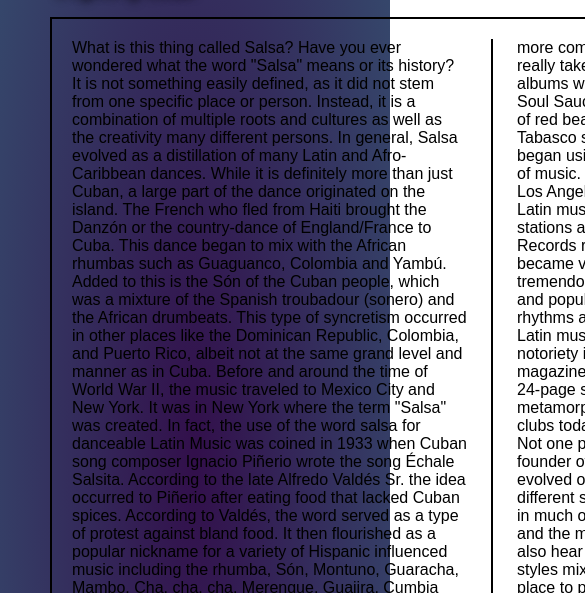
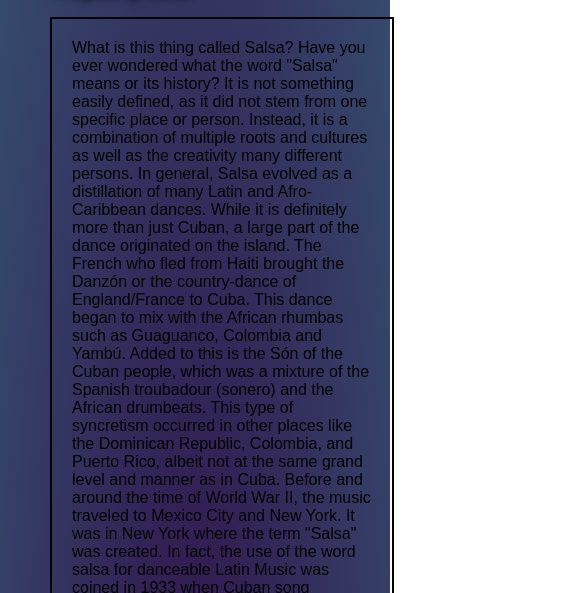
Before and after one commit to tjdiamond/HTML5CSS3-HW2, a plain HTML site: page index.html in a window 390 px wide. Shown: the part 251-844 px from the top of the page, 585 px wide, since content can reach past the window. Drawn offline with Linux system fonts and the light colour scheme.

Commit message:
13th upload

```diff
--- a/css/mystyle.css
+++ b/css/mystyle.css
@@ -157,3 +157,28 @@ footer {
    text-align: center;
    text-shadow: 5px 5px 5px black;
 }
+
+/* ----------------------
+       MEDIA QUERY
+   ---------------------- */
+
+@media (max-width : 600px) {
+   #columnFormat {
+      border-style: solid;
+      border-width: 2px;
+      margin: 20px 0px 0px 50px;
+      padding: 20px;
+      width: 300px;
+      height: auto;
+      column-count: 1;
+      column-gap: 50px;
+      column-rule: 2px solid black;
+   }
+
+   table {
+      border: 2px solid black;
+      margin-left: 5px;
+      margin-top: 40px;
+      margin-bottom: 180px;
+   }
+}
```
